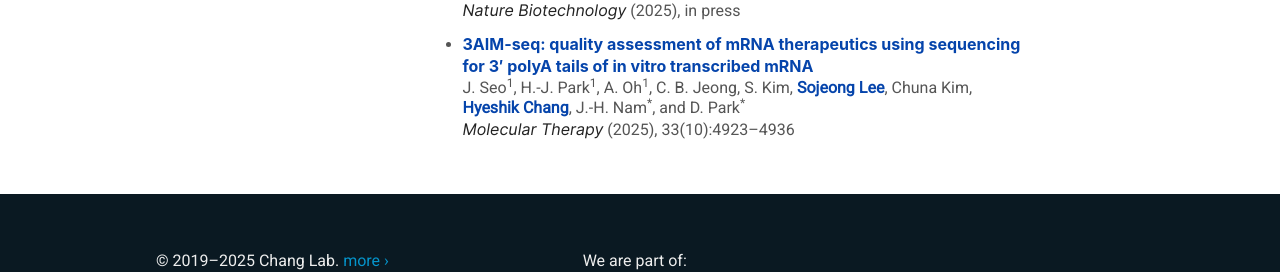
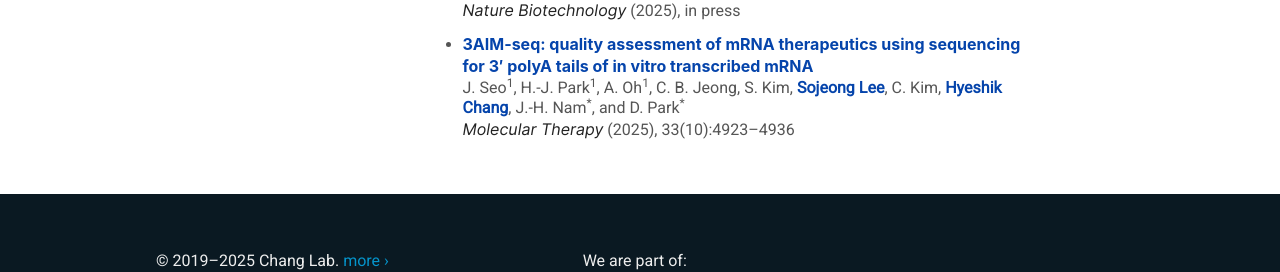
Before and after one commit to ChangLabSNU/ChangLabSNU.github.io, a Jekyll site: the page built from _pages/team/sojeong-lee.md, in a window 1280 px wide and 1343 px high. Shown: the part 902-1174 px from the top of the window. Built offline with Jekyll 4.4.1, drawn with Linux system fonts in a browser that asks for light colours; nearby versions of some CDN libraries; some web fonts are replaced.

Commit message:
Fix the author name consistency.

```diff
--- a/_data/publist.yml
+++ b/_data/publist.yml
@@ -35,7 +35,7 @@
     - name: C. B. Jeong
     - name: S. Kim
     - link: sojeong-lee
-    - name: Chuna Kim
+    - name: C. Kim
     - link: hyeshik-chang
     - name: J.-H. Nam
       is_corresponding: true
```
